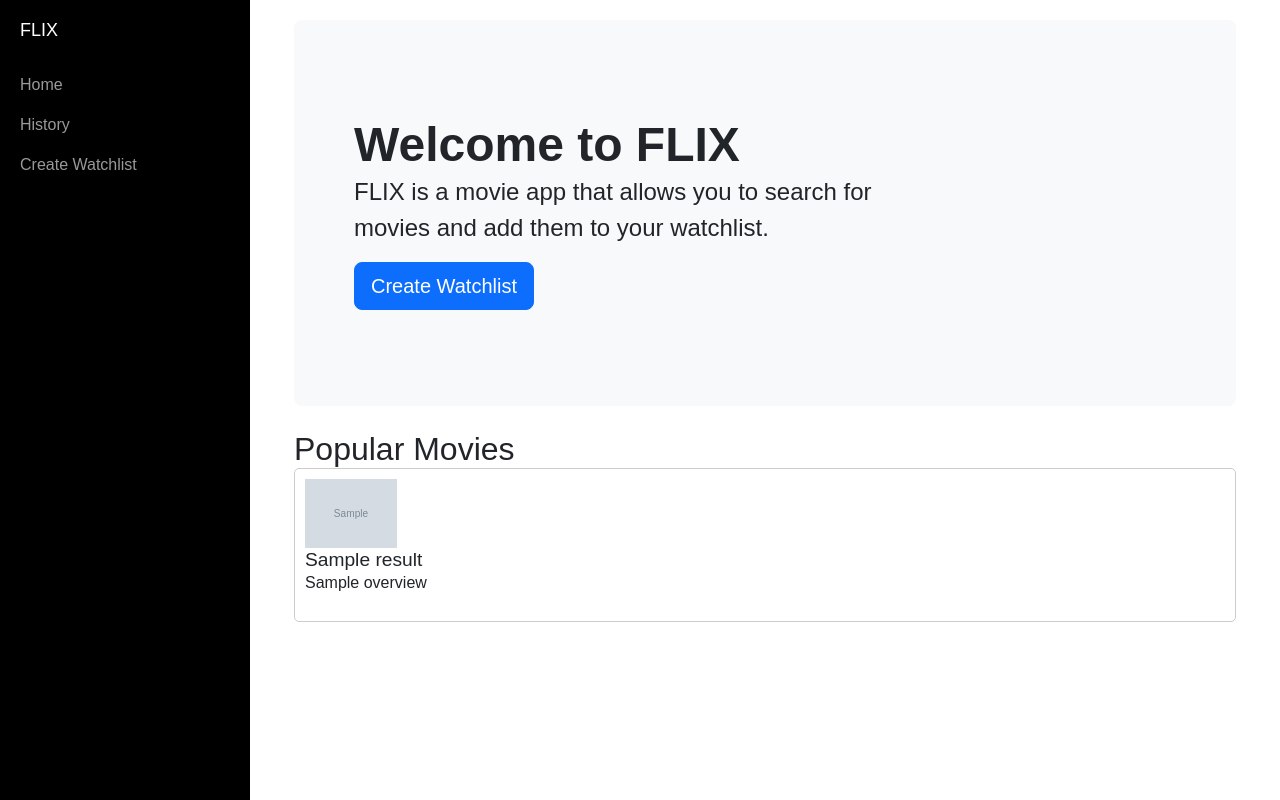
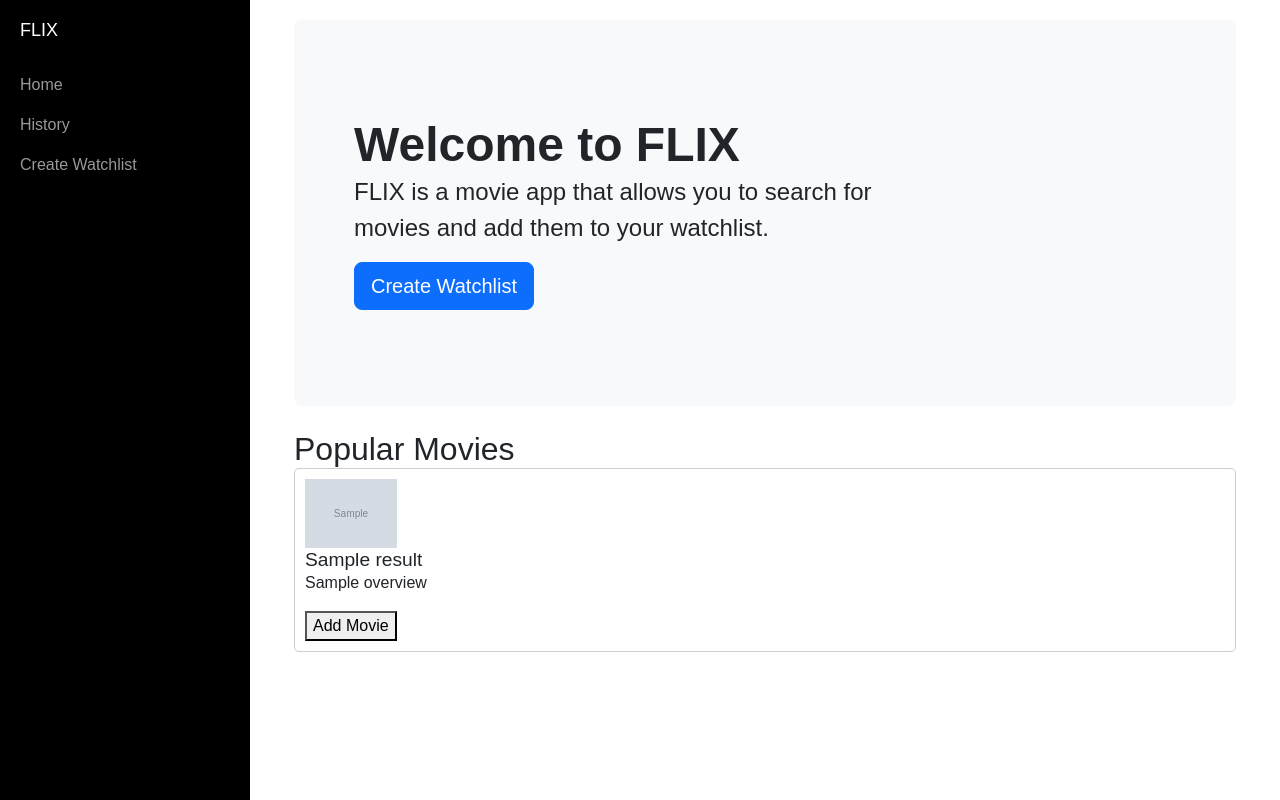
Before and after one commit to kadijaismail112/Flix, a Flask app: page / in a window 1280 px wide. Run offline with Flask 3, Linux system fonts and the light colour scheme; grey boxes marked "Sample" are stand-in pictures; a database or web service that is not in the repository returns one stand-in record (values such as "Sample title"); data that the repository does not hold is empty.

Commit message:
more stuff

```diff
--- a/app.py
+++ b/app.py
@@ -1,5 +1,8 @@
-from flask import Flask, render_template
+from flask import Flask, render_template, request
+from main import add_movie_to_watchlist
 import requests
+import json
+
 
 app = Flask(__name__)
 
@@ -15,5 +18,12 @@ def home():
     print(movies)
     return render_template('index.html', movies=movies)
 
+@app.route('/add-list')
+def add_list():
+    data = request.form.get('data')
+    data_json = json.loads(data)
+    add_movie_to_watchlist(data_json)
+    return 'success'
+
 if __name__ == '__main__':
     app.run(debug=True)
--- a/templates/index.html
+++ b/templates/index.html
@@ -76,6 +76,11 @@
                                 <img src="{{ movie.poster_path }}" alt="{{ movie.title }}" />
                                 <h2>{{ movie.title }}</h2>
                                 <p>{{ movie.overview }}</p>
+                                <form>
+                                    <button>
+                                        Add Movie
+                                    </button>
+                                </form>
                             </div>
                             {% endfor %}
 
```
Also changed, not shown: main.py (+43 -47 lines).
